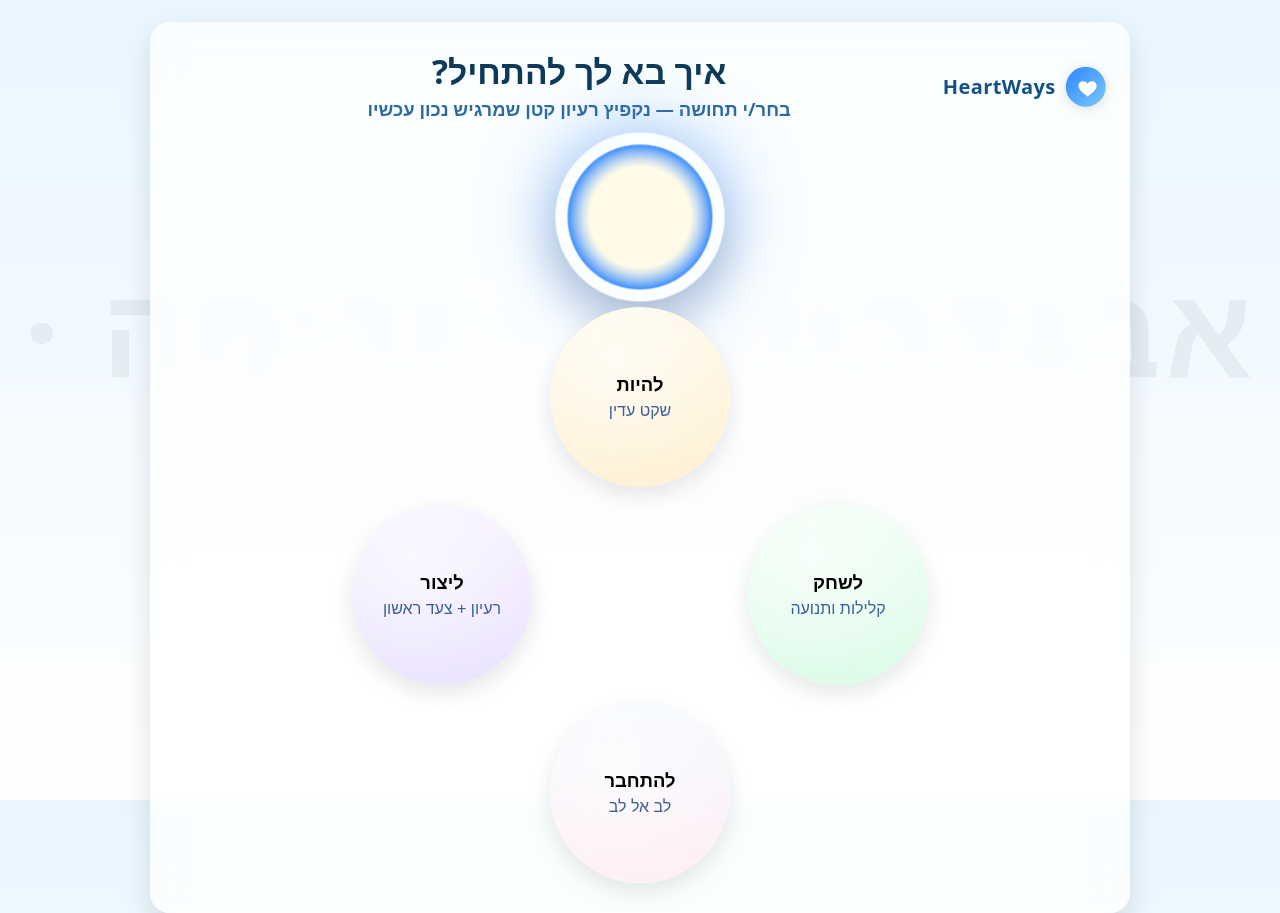
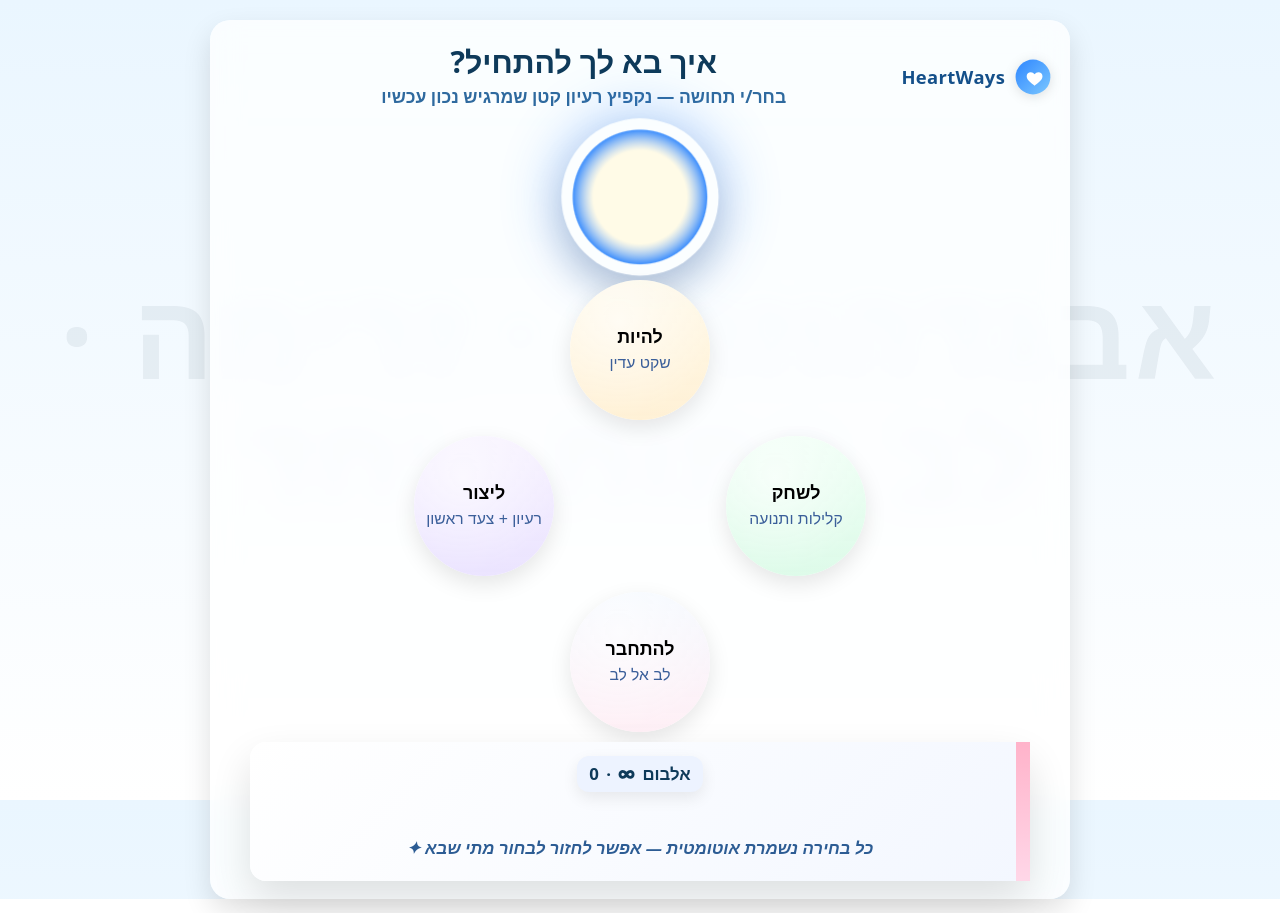
Before and after one commit to azariaorly-HeartWays/HeartWays-Love-Pulse, a plain HTML site: page index.html in a window 1280 px wide. Drawn offline with Linux system fonts and the light colour scheme.

Commit message:
Update index.html

```diff
--- a/index.html
+++ b/index.html
@@ -7,78 +7,74 @@
 <meta name="theme-color" content="#eaf6ff" />
 <style>
   :root{
-    /* סקיילינג רספונסיבי: גדלים וטיפוגרפיה */
-    --fs-h1: clamp(1.4rem, 1.2rem + 1.2vw, 2.1rem);
-    --fs-sub: clamp(.95rem, .8rem + .6vw, 1.15rem);
-    --fs-chip: clamp(.85rem, .75rem + .4vw, 1rem);
-    --fs-body: clamp(.95rem, .9rem + .35vw, 1.08rem);
-    --diam: clamp(112px, 22vw, 180px);
+    /* רספונסיביות אמיתית */
+    --fs-h1: clamp(1.25rem, 1rem + 1.4vw, 1.9rem);
+    --fs-sub: clamp(.92rem, .84rem + .6vw, 1.1rem);
+    --fs-body: clamp(.95rem, .9rem + .35vw, 1.05rem);
+    --diam: clamp(96px, 20vw, 140px);
 
     --ink:#0e3a5a; --soft:#2f6a9f; --accent:#2e86ff;
     --glass: rgba(255,255,255,.78);
     --sh: 0 12px 28px rgba(0,0,0,.12);
   }
-  *{box-sizing:border-box}
-  html,body{height:100%}
+  *{box-sizing:border-box} html,body{height:100%}
   body{
     margin:0; font-family:system-ui,-apple-system,Segoe UI,Roboto,Arial;
     background:linear-gradient(180deg,#eaf6ff,#ffffff); color:var(--ink);
-    display:grid; place-items:center; overflow-x:hidden; padding:clamp(10px,2.5vw,22px);
+    display:grid; place-items:center; overflow-x:hidden; padding:clamp(10px,2.2vw,20px);
   }
 
-  /* רקע אותיות שקוף בתנועה */
+  /* אותיות שקופות בתנועה */
   .letters{
     position:fixed; inset:0; display:grid; place-items:center; pointer-events:none;
-    font-weight:900; font-size:16vmin; letter-spacing:.5vmin;
-    opacity:.06; color:#0b2033; animation:drift 26s linear infinite; text-align:center; line-height:1.05;
+    font-weight:900; font-size:15vmin; letter-spacing:.5vmin; opacity:.06; color:#0b2033;
+    animation:drift 26s linear infinite; text-align:center; line-height:1.05;
   }
   @keyframes drift{0%,100%{transform:translateY(0)}50%{transform:translateY(-10px)}}
 
-  /* מעטפת זכוכית (liquid-glass) */
+  /* כרטיס זכוכית */
   .card{
-    position:relative; z-index:1; width:min(96vw, 980px);
+    position:relative; z-index:1; width:min(96vw, 860px);
     background:var(--glass); backdrop-filter:blur(14px) saturate(140%);
-    border-radius:20px; padding:clamp(14px,2.2vw,22px); box-shadow:var(--sh); text-align:center;
+    border-radius:20px; padding:clamp(12px,2vw,18px); box-shadow:var(--sh); text-align:center;
   }
   @supports not ((backdrop-filter: blur(2px)) or (-webkit-backdrop-filter: blur(2px))){
     .card,.choice,.note,.modal{ background:rgba(255,255,255,.96); }
   }
 
-  /* לוגו עליון */
-  .top{
-    display:flex; align-items:center; justify-content:space-between; gap:10px; margin-bottom:6px;
-  }
-  .logo{ display:inline-flex; align-items:center; gap:.55rem; user-select:none }
-  .logo svg{ width:clamp(30px,3.4vw,44px); height:auto; filter: drop-shadow(0 2px 6px rgba(0,0,0,.12))}
-  .logo .w{ font-weight:900; letter-spacing:.02em; font-size:clamp(1rem, .9rem + .6vw, 1.25rem); color:#14508a }
-  .ghost{ width:clamp(30px,3.4vw,44px) } /* מרווח מאוזן לצד ימין */
+  /* לוגו */
+  .top{display:flex;align-items:center;justify-content:space-between;gap:8px}
+  .logo{display:inline-flex;align-items:center;gap:.55rem}
+  .logo svg{width:clamp(26px,3vw,38px);height:auto;filter:drop-shadow(0 2px 6px rgba(0,0,0,.12))}
+  .logo .w{font-weight:900;letter-spacing:.02em;font-size:clamp(.95rem,.9rem + .5vw,1.15rem);color:#14508a}
+  .ghost{width:clamp(26px,3vw,38px)} /* שמירת סימטריה */
 
-  h1{margin:.25rem 0 .15rem; font-size:var(--fs-h1)}
-  .sub{margin:0 0 8px; color:var(--soft); font-weight:700; font-size:var(--fs-sub)}
+  h1{margin:.2rem 0 .1rem;font-size:var(--fs-h1)}
+  .sub{margin:0 0 8px;color:var(--soft);font-weight:700;font-size:var(--fs-sub)}
 
   /* שמש זוהרת */
   .sun{
     --a:var(--accent);
-    width:clamp(120px, 14vw, 160px); height:clamp(120px, 14vw, 160px);
-    margin:8px auto 10px; border-radius:50%;
+    width:clamp(110px, 13vw, 150px); height:clamp(110px, 13vw, 150px);
+    margin:6px auto 8px; border-radius:50%;
     background:
       radial-gradient(circle at 50% 50%, #fffbe7 0 42%, transparent 62%),
       radial-gradient(circle at 50% 50%, rgba(255,255,255,.55) 0 32%, transparent 60%),
       radial-gradient(circle at 50% 50%, var(--a) 0 60%, transparent 61%);
-    box-shadow: 0 20px 40px rgba(0,0,0,.16), 0 0 60px 12px rgba(46,134,255,.35);
+    box-shadow: 0 18px 36px rgba(0,0,0,.15), 0 0 50px 10px rgba(46,134,255,.3);
     animation:pulse 3.2s ease-in-out infinite;
   }
-  @keyframes pulse{0%,100%{transform:scale(1)}50%{transform:scale(1.06)}}
+  @keyframes pulse{0%,100%{transform:scale(1)}50%{transform:scale(1.05)}}
 
   /* יהלום 1–2–1 */
   .grid{
-    display:grid; gap:clamp(10px, 2vw, 18px); margin:8px auto; width:fit-content;
+    display:grid; gap:clamp(10px, 1.8vw, 16px); margin:8px auto; width:fit-content;
     grid-template-columns:repeat(3, var(--diam)); grid-template-rows:repeat(3, var(--diam));
     grid-template-areas:". a ." "b . c" ". d .";
   }
-  .cell{width:var(--diam); height:var(--diam)} .a{grid-area:a} .b{grid-area:b} .c{grid-area:c} .d{grid-area:d}
+  .cell{width:var(--diam);height:var(--diam)} .a{grid-area:a}.b{grid-area:b}.c{grid-area:c}.d{grid-area:d}
 
-  /* עיגולי בחירה – זכוכית עם ריפל */
+  /* כפתורי בחירה */
   .choice{
     position:relative; display:flex; flex-direction:column; align-items:center; justify-content:center;
     width:100%; height:100%; border:0; border-radius:999px; cursor:pointer; padding:12px; text-align:center; overflow:hidden;
@@ -88,60 +84,39 @@
     transition:transform .12s ease;
   }
   .choice:hover{transform:translateY(-1px)} .choice:active{transform:scale(.98)}
-  .choice .t{font-weight:900; font-size:clamp(1rem, .9rem + .4vw, 1.15rem)}
-  .choice .s{font-size:clamp(.88rem, .82rem + .25vw, 1rem); color:#3b5f9a; margin-top:6px}
-  .choice::after{
-    content:""; position:absolute; inset:auto; width:0; height:0; border-radius:50%;
-    background:rgba(255,255,255,.6); transform:translate(-50%,-50%); opacity:0;
-    transition:width .35s, height .35s, opacity .35s;
-  }
-  .choice[data-ripple="1"]::after{ width:220px; height:220px; opacity:.35 }
+  .choice .t{font-weight:900;font-size:clamp(.98rem,.9rem + .35vw,1.12rem)}
+  .choice .s{font-size:clamp(.86rem,.82rem + .25vw,.98rem);color:#3b5f9a;margin-top:6px}
+  .choice::after{content:"";position:absolute;inset:auto;width:0;height:0;border-radius:50%;background:rgba(255,255,255,.6);transform:translate(-50%,-50%);opacity:0;transition:width .35s,height .35s,opacity .35s}
+  .choice[data-ripple="1"]::after{width:220px;height:220px;opacity:.35}
 
-  /* מחברת אלבום ∞ */
+  /* אלבום ∞ נגיש מהתחלה */
   .note{
-    margin:10px auto 0; width:min(96%, 760px); padding:clamp(12px,1.6vw,16px);
+    margin:10px auto 0; width:min(96%, 780px); padding:clamp(10px,1.5vw,14px);
     border-radius:16px; background:linear-gradient(135deg,#fff,#f3f7ff); box-shadow:0 18px 40px rgba(0,0,0,.12);
     text-align:inherit; position:relative;
   }
-  .note::before{
-    content:""; position:absolute; right:0; top:0; bottom:0; width:16px;
-    background:linear-gradient(180deg,#ffb3ca,#ffd7e8);
-  }
-  .label{display:inline-flex; align-items:center; gap:.45rem; background:#edf3ff; padding:.45rem .8rem; border-radius:12px; font-weight:900; box-shadow:0 6px 16px rgba(0,0,0,.08); font-size:var(--fs-chip)}
+  .note::before{content:"";position:absolute;right:0;top:0;bottom:0;width:14px;background:linear-gradient(180deg,#ffb3ca,#ffd7e8)}
+  .label{display:inline-flex;align-items:center;gap:.45rem;background:#edf3ff;padding:.4rem .75rem;border-radius:12px;font-weight:900;box-shadow:0 6px 16px rgba(0,0,0,.08);font-size:var(--fs-body)}
   .infty{font-weight:900}
-  .list{margin:8px 0 0; line-height:1.8; font-weight:800; color:#204b82; font-size:var(--fs-body)}
+  .list{margin:8px 0 0; line-height:1.8; font-weight:800; color:#204b82; font-size:var(--fs-body); min-height:1.8em}
   .muted{color:#2c5c94; font-weight:700; font-style:italic; margin-top:6px; font-size:var(--fs-body)}
-  .row{display:flex; gap:10px; justify-content:center; margin-top:8px; flex-wrap:wrap}
-  .pill{border:0; border-radius:999px; padding:12px 18px; background:linear-gradient(180deg,#eef4ff,#e3ecff); font-weight:900; color:#123b66; box-shadow:var(--sh); cursor:pointer; font-size:var(--fs-body)}
+  .row{display:flex;gap:10px;justify-content:center;margin-top:8px;flex-wrap:wrap}
+  .pill{border:0;border-radius:999px;padding:10px 14px;background:linear-gradient(180deg,#eef4ff,#e3ecff);font-weight:900;color:#123b66;box-shadow:var(--sh);cursor:pointer;font-size:var(--fs-body)}
 
-  /* מודאל סיכום בתוך הדף */
+  /* מודאל סיכום */
   .ov{position:fixed; inset:0; background:rgba(10,20,30,.28); display:none; place-items:center; z-index:9999}
-  .modal{
-    background:rgba(255,255,255,.96); backdrop-filter:blur(10px);
-    border-radius:18px; box-shadow:var(--sh); padding:clamp(14px,1.8vw,18px);
-    width:min(94vw, 600px); text-align:center;
-  }
+  .modal{background:rgba(255,255,255,.96); backdrop-filter:blur(10px); border-radius:18px; box-shadow:var(--sh); padding:clamp(12px,1.6vw,16px); width:min(94vw, 560px); text-align:center}
   .act{display:grid; gap:8px; margin-top:10px}
-  .btn{border:0; border-radius:999px; padding:12px 16px; background:#e9f1ff; font-weight:900; color:#103658; cursor:pointer; font-size:var(--fs-body)}
+  .btn{border:0;border-radius:999px;padding:10px 14px;background:#e9f1ff;font-weight:900;color:#103658;cursor:pointer;font-size:var(--fs-body)}
 </style>
 </head>
 <body>
-  <!-- רקע אותיות -->
   <div class="letters" aria-hidden="true">אבגדהוזחט · זרימה · לב פתוח · יחד</div>
 
   <main class="card" role="main" aria-label="HeartWays Demo">
     <div class="top">
-      <!-- לוגו אינליין SVG (ניתן להחלפה עתידית בקלות) -->
       <div class="logo" aria-label="HeartWays">
-        <svg viewBox="0 0 48 48" aria-hidden="true">
-          <defs>
-            <linearGradient id="g" x1="0" x2="1" y1="0" y2="1">
-              <stop offset="0" stop-color="#2e86ff"/><stop offset="1" stop-color="#7cc8ff"/>
-            </linearGradient>
-          </defs>
-          <circle cx="24" cy="24" r="22" fill="url(#g)"/>
-          <path d="M16 23c0-3 2.4-5 5.2-5 1.9 0 3.5.9 4.8 2.6 1.3-1.7 2.9-2.6 4.8-2.6 2.8 0 5.2 2 5.2 5 0 5.7-8.2 9.9-10 12-1.8-2.1-10-6.3-10-12Z" fill="#fff"/>
-        </svg>
+        <svg viewBox="0 0 48 48" aria-hidden="true"><defs><linearGradient id="g" x1="0" x2="1" y1="0" y2="1"><stop offset="0" stop-color="#2e86ff"/><stop offset="1" stop-color="#7cc8ff"/></linearGradient></defs><circle cx="24" cy="24" r="22" fill="url(#g)"/><path d="M16 23c0-3 2.4-5 5.2-5 1.9 0 3.5.9 4.8 2.6 1.3-1.7 2.9-2.6 4.8-2.6 2.8 0 5.2 2 5.2 5 0 5.7-8.2 9.9-10 12-1.8-2.1-10-6.3-10-12Z" fill="#fff"/></svg>
         <span class="w">HeartWays</span>
       </div>
       <div>
@@ -158,14 +133,13 @@
       <div class="cell a"></div><div class="cell b"></div><div class="cell c"></div><div class="cell d"></div>
     </section>
 
-    <!-- אלבום/משוב -->
-    <section class="note" id="album" hidden>
-      <span class="label">אלבום <span class="infty">∞</span></span>
+    <!-- אלבום פתוח תמיד עם רמז -->
+    <section class="note" id="album">
+      <span class="label">אלבום <span class="infty">∞</span> · <span id="count">0</span></span>
       <div class="list" id="list"></div>
-      <div class="muted" id="muted"></div>
+      <div class="muted" id="muted">כל בחירה נשמרת אוטומטית — אפשר לחזור לבחור מתי שבא ✦</div>
       <div class="row">
         <button class="pill" id="again" hidden>בחירה נוספת</button>
-        <button class="pill" id="reset" hidden>איפוס</button>
       </div>
     </section>
   </main>
@@ -177,10 +151,10 @@
       <h2 id="sumTitle" style="margin:.1rem 0 .25rem; font-size:var(--fs-h1)">נבחר:</h2>
       <p id="sumLine" style="margin:.2rem 0 .6rem; color:#214c83; font-weight:800; font-size:var(--fs-body)"></p>
       <div class="act">
-        <button class="btn" id="act1">נשימה 60 שניות</button>
-        <button class="btn" id="act2">רעיון ראשון</button>
-        <button class="btn" id="act3">חיבור קצר</button>
-        <button class="btn" id="close">הבנתי, מתגשם</button>
+        <button class="btn" id="act1"></button>
+        <button class="btn" id="act2"></button>
+        <button class="btn" id="act3"></button>
+        <button class="btn" id="close">מתגשם</button>
       </div>
     </div>
   </div>
@@ -189,30 +163,33 @@
 (() => {
   const $=s=>document.querySelector(s);
 
-  /* שלבים, צבעים וטקסטים */
+  /* שלבים עם פעולות מותאמות */
   const STAGES=[
     {k:'להיות',  sub:'שקט עדין',         from:'#FFF1C9', to:'#FFD991', accent:'#CCA24A',
-     line:n=>`בחרת להיות — שקט קטן עושה פלאים. צעד ${n}.`},
+     acts:['נשימה 4–4–4 (60ש׳)','סריקת גוף קצרה','מתיחה/כתיבה 1 דקה'],
+     line:n=>`בחרת להיות — רגע של שקט משנה את היום. צעד ${n}.`},
     {k:'לשחק',   sub:'קלילות ותנועה',     from:'#D9FFE7', to:'#A6F4C5', accent:'#2FBF71',
-     line:n=>`בחרת לשחק — תנועה קטנה מזיזה הרים. צעד ${n}.`},
+     acts:['ריקוד 30ש׳ לשיר אחד','חיוך/משחקון קטן','3 תנועות גוף חופשיות'],
+     line:n=>`בחרת לשחק — קלילות קטנה מזיזה הרים. צעד ${n}.`},
     {k:'ליצור',  sub:'רעיון + צעד ראשון', from:'#EBDFFF', to:'#CAB7FF', accent:'#8B6CF6',
+     acts:['רעייון אחד למחברת','2 דק׳ צעד ראשון','שיתוף קצר לפידבק'],
      line:n=>`בחרת ליצור — התחלה טובה היא חצי דרך. צעד ${n}.`},
     {k:'להתחבר', sub:'לב אל לב',          from:'#E7F2FF', to:'#FFD6E6', accent:'#4BA3FF',
-     line:n=>`בחרת להתחבר — הודעה קטנה משנה יום. צעד ${n}.`}
+     acts:['הודעת לב לאדם אחד','שיחת 5 דק׳','קביעת זמן מפגש'],
+     line:n=>`בחרת להתחבר — מילה טובה משנה יום. צעד ${n}.`}
   ];
   const rgba=(h,a)=>{const m=h.slice(1),v=parseInt(m,16);return`rgba(${(v>>16)&255},${(v>>8)&255},${v&255},${a})`};
   const setAccent=x=>document.documentElement.style.setProperty('--accent',x);
 
-  /* אלבום (עד 4 בחירות) */
+  /* אלבום (עד 4, בלי איפוס) */
   const Store={
-    key:'hw_album_final',
+    key:'hw_album_last',
     load(){ try { return JSON.parse(localStorage.getItem(this.key)||'[]'); } catch { return []; } },
     save(v){ try { localStorage.setItem(this.key, JSON.stringify(v)); } catch {} },
-    push(x){ const l=this.load(); if(l.length<4) l.push(x); this.save(l); return l; },
-    clear(){ localStorage.removeItem(this.key); }
+    push(x){ const l=this.load(); if(l.length<4) l.push(x); this.save(l); return l; }
   };
 
-  /* בניית 4 עיגולים */
+  /* בונים 4 עיגולים */
   ['a','b','c','d'].forEach((area,i)=>{
     const st=STAGES[i], host=document.querySelector('.'+area);
     const b=document.createElement('button'); b.className='choice';
@@ -229,18 +206,16 @@
     const n = Store.load().length + 1;
     $('#sumTitle').textContent = `נבחר: ${st.k}`;
     $('#sumLine').textContent  = st.line(n);
+    // פעולות מותאמות
+    $('#act1').textContent = st.acts[0];
+    $('#act2').textContent = st.acts[1];
+    $('#act3').textContent = st.acts[2];
+    // רמז פעולה בלחיצה
+    ['act1','act2','act3'].forEach((id,i)=>{
+      $('#'+id).onclick = ()=>{ $('#sumLine').textContent = `מעולה — ${st.acts[i]} עכשיו.`; };
+    });
     $('#ov').style.display='grid';
   }
-
-  /* פעולות מוצעות (פידבק בשורת הסיכום) */
-  const tips={
-    act1:`נשימה: שאיפה 4, החזקה 4, נשיפה 4 — דקה אחת.`,
-    act2:`רשמו רעיון אחד קטן שתרצו להזיז היום.`,
-    act3:`הודעת לב לאדם אחד — מילה טובה משנה יום.`
-  };
-  $('#act1').onclick=()=>$('#sumLine').textContent=tips.act1;
-  $('#act2').onclick=()=>$('#sumLine').textContent=tips.act2;
-  $('#act3').onclick=()=>$('#sumLine').textContent=tips.act3;
 
   /* סגירה ושמירה */
   $('#close').onclick=()=>{
@@ -249,21 +224,26 @@
     $('#ov').style.display='none'; renderAlbum(list); pending=null;
   };
 
-  /* אלבום/מחברת */
+  /* אלבום נגיש + עידוד סיום */
   function renderAlbum(list){
-    const alb=$('#album'), out=$('#list'), msg=$('#muted');
-    alb.hidden=false;
-    out.innerHTML = list.map((e,i)=>`${i+1}. ${e.k}`).join(' • ');
-    const left=4-list.length;
-    msg.textContent = left>0 ? `יפה! עוד ${left} לבחירה בדמו · נשמר באלבום ∞`
-                             : `הדמו מלא · אפשר לאפס ולהתחיל מסלול חדש`;
-    $('#again').hidden=false; $('#reset').hidden=false;
+    const out=$('#list'), msg=$('#muted'), cnt=$('#count');
+    cnt.textContent = String(list.length);
+    out.innerHTML = list.length ? list.map((e,i)=>`${i+1}. ${e.k}`).join(' • ') : '';
+    if(list.length===0){
+      msg.textContent = 'כל בחירה נשמרת אוטומטית — אפשר לחזור לבחור מתי שבא ✦';
+      $('#again').hidden = true;
+    }else if(list.length<4){
+      msg.textContent = 'יפה! את/ה בונה דרך קטנה שעושה הבדל. אפשר לבחור עוד ✦';
+      $('#again').hidden = false;
+    }else{
+      msg.textContent = 'יפה! הדמו נתן טעם של מסע. עוד קצת — והשער המלא נפתח ✦';
+      $('#again').hidden = false; // עדיין מאפשרים בחירה נוספת/רענון
+    }
   }
   $('#again').onclick=()=>location.reload();
-  $('#reset').onclick=()=>{ Store.clear(); location.reload(); };
 
-  /* קיים אלבום? הצג */
-  const existing=Store.load(); if(existing.length) renderAlbum(existing);
+  /* אם היו בחירות קודמות */
+  renderAlbum(Store.load());
 })();
 </script>
 </body>
```
